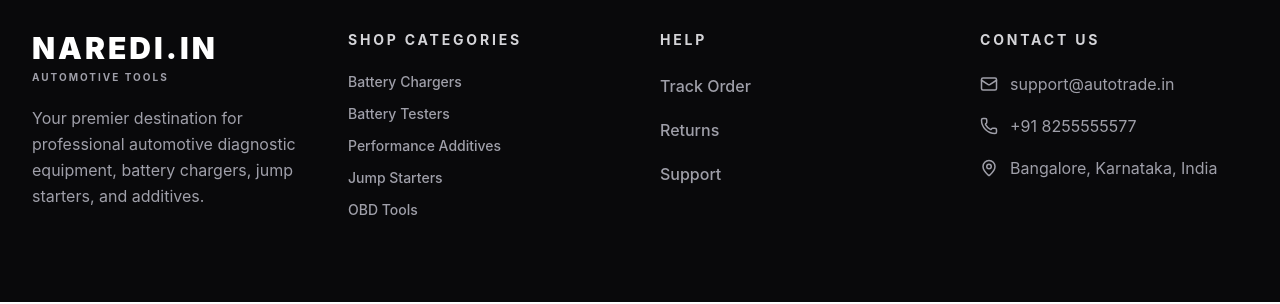
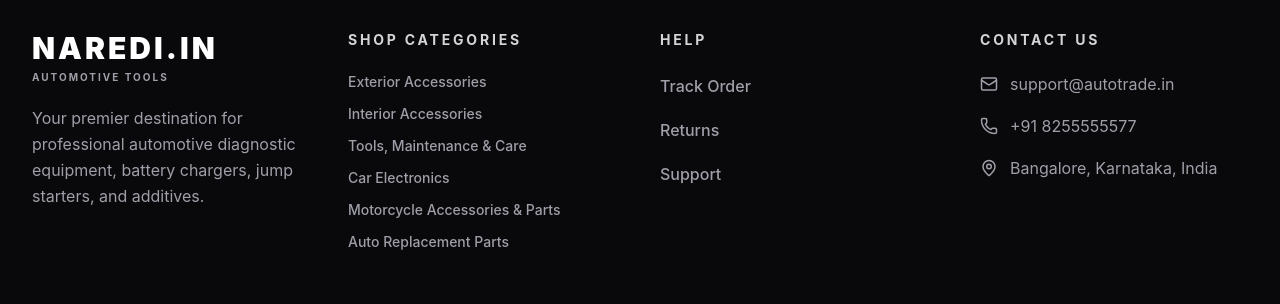
Before and after one commit to kuldeep456789/AutoTrade, a React (Vite) app in the folder frontend/: page / in a window 1280 px wide. Shown: the part 1141-1445 px from the top of the page. Built offline with nearby package versions, Linux system fonts and the light colour scheme; no server answers.

Commit message:
fix(Footer): align shop categories with navbar links

```diff
--- a/frontend/src/components/layout/Footer.tsx
+++ b/frontend/src/components/layout/Footer.tsx
@@ -34,28 +34,33 @@
               <h4 className="text-xs sm:text-sm font-bold tracking-[0.2em] text-zinc-300 uppercase">Shop Categories</h4>
               <ul className="space-y-2 text-sm font-medium">
                 <li>
-                  <Link to="/collections/battery-chargers" className="text-zinc-400 hover:text-white transition-colors duration-200 block py-0.5">
-                    Battery Chargers
+                  <Link to="/collections/exterior-accessories" className="text-zinc-400 hover:text-white transition-colors duration-200 block py-0.5">
+                    Exterior Accessories
                   </Link>
                 </li>
                 <li>
-                  <Link to="/collections/battery-testers" className="text-zinc-400 hover:text-white transition-colors duration-200 block py-0.5">
-                    Battery Testers
+                  <Link to="/collections/interior-accessories" className="text-zinc-400 hover:text-white transition-colors duration-200 block py-0.5">
+                    Interior Accessories
                   </Link>
                 </li>
                 <li>
-                  <Link to="/collections/performance-additives" className="text-zinc-400 hover:text-white transition-colors duration-200 block py-0.5">
-                    Performance Additives
+                  <Link to="/collections/tools-maintenance-care" className="text-zinc-400 hover:text-white transition-colors duration-200 block py-0.5">
+                    Tools, Maintenance & Care
                   </Link>
                 </li>
                 <li>
-                  <Link to="/collections/jump-starters" className="text-zinc-400 hover:text-white transition-colors duration-200 block py-0.5">
-                    Jump Starters
+                  <Link to="/collections/car-electronics" className="text-zinc-400 hover:text-white transition-colors duration-200 block py-0.5">
+                    Car Electronics
                   </Link>
                 </li>
                 <li>
-                  <Link to="/collections/obd-tools" className="text-zinc-400 hover:text-white transition-colors duration-200 block py-0.5">
-                    OBD Tools
+                  <Link to="/collections/motorcycle-accessories" className="text-zinc-400 hover:text-white transition-colors duration-200 block py-0.5">
+                    Motorcycle Accessories & Parts
+                  </Link>
+                </li>
+                <li>
+                  <Link to="/collections/auto-replacement-parts" className="text-zinc-400 hover:text-white transition-colors duration-200 block py-0.5">
+                    Auto Replacement Parts
                   </Link>
                 </li>
               </ul>
```
